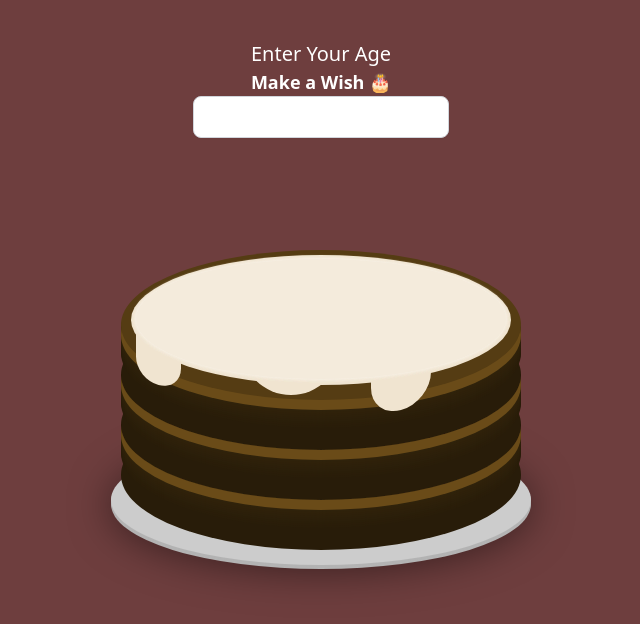
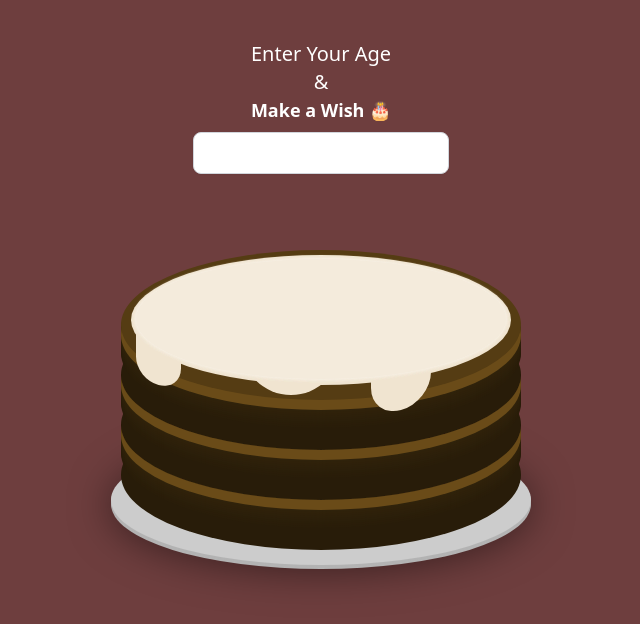
Before and after one commit to AnastasiaGridchina/birthday-cake, a Next.js app: page / in a window 1280 px wide. Shown: the top 624 px of the page, without its empty margins (319-959 px from the left). Built offline with nearby package versions, Linux system fonts and the light colour scheme; no server answers.

Commit message:
fix: UI changes

```diff
--- a/app/age/AgeInput.tsx
+++ b/app/age/AgeInput.tsx
@@ -19,14 +19,16 @@ export const AgeInput: React.FC<AgeInputProps> = ({age, setAge, isSoundDetected}
     return (
         <div className="mt-10 text-center space-y-6">
             {isSoundDetected ? (
-                <div className="space-y-2">
+                <div className="space-y-2 pb-2 pt-12">
                     <h1 className="text-3xl font-extrabold text-white">🎉 Happy Birthday! 🎉</h1>
-                    <p className="text-lg text-white">Your wish has been made!</p>
                 </div>
             ) : (
                 <div>
-                    <p className="text-xl font-medium text-white">Enter Your Age</p>
-                    <p className="text-lg font-semibold text-white">Make a Wish 🎂</p>
+                    <div className="pb-2">
+                        <p className="text-xl font-medium text-white">Enter Your Age</p>
+                        <p className="text-xl font-medium text-white">&</p>
+                        <p className="text-lg font-semibold text-white">Make a Wish 🎂</p>
+                    </div>
                     <input
                         type="number"
                         value={age === 0 ? "" : age}
--- a/app/candle/CandleComponent.tsx
+++ b/app/candle/CandleComponent.tsx
@@ -1,5 +1,5 @@
 import styles from './Candle.module.css';
-import {motion} from "framer-motion";
+import {AnimatePresence, motion} from "framer-motion";
 
 import React from "react";
 import {CandlePositions} from "@/app/page";
```
Also changed, not shown: app/candle/Candle.module.css (line endings or trailing spaces), app/page.tsx (line endings or trailing spaces).
